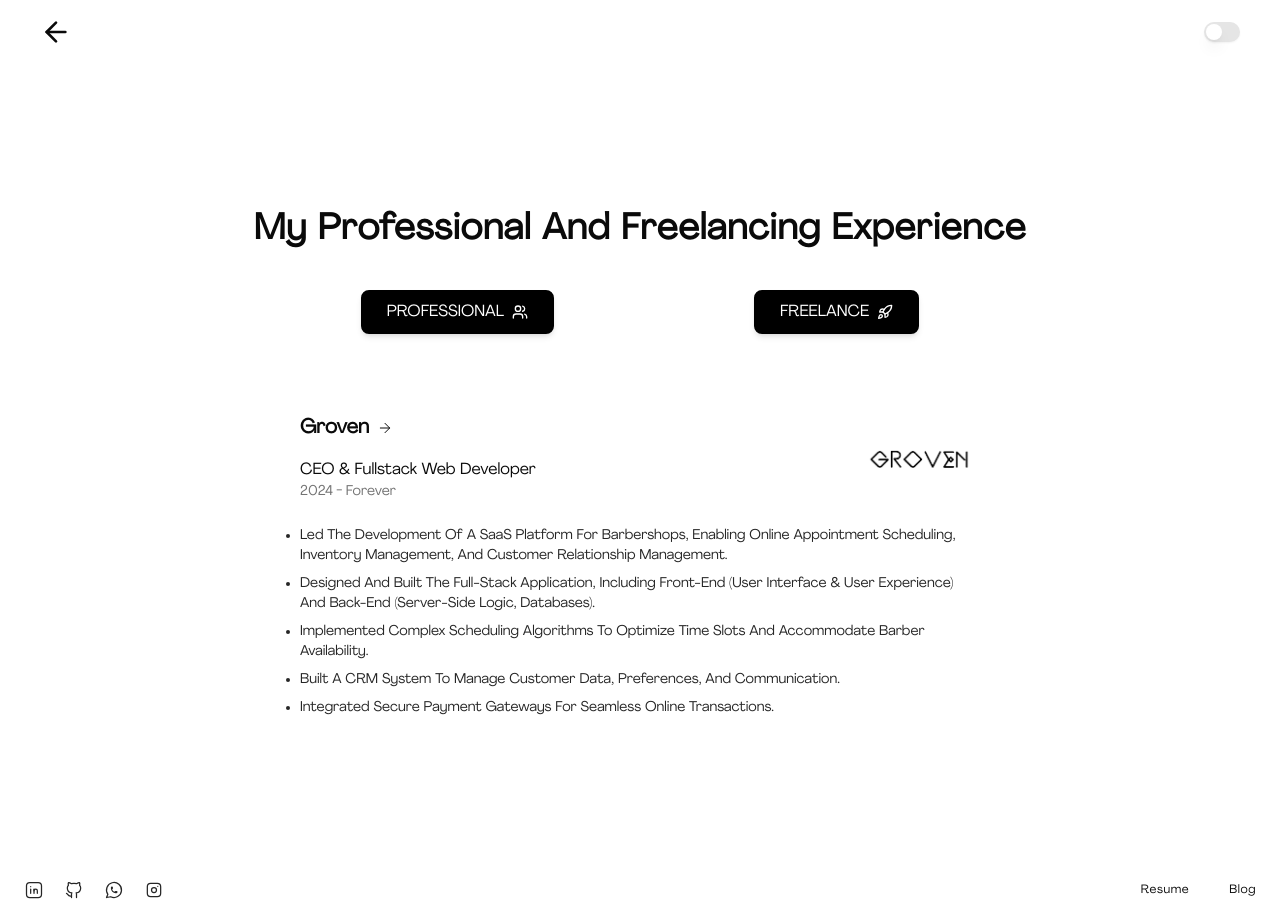
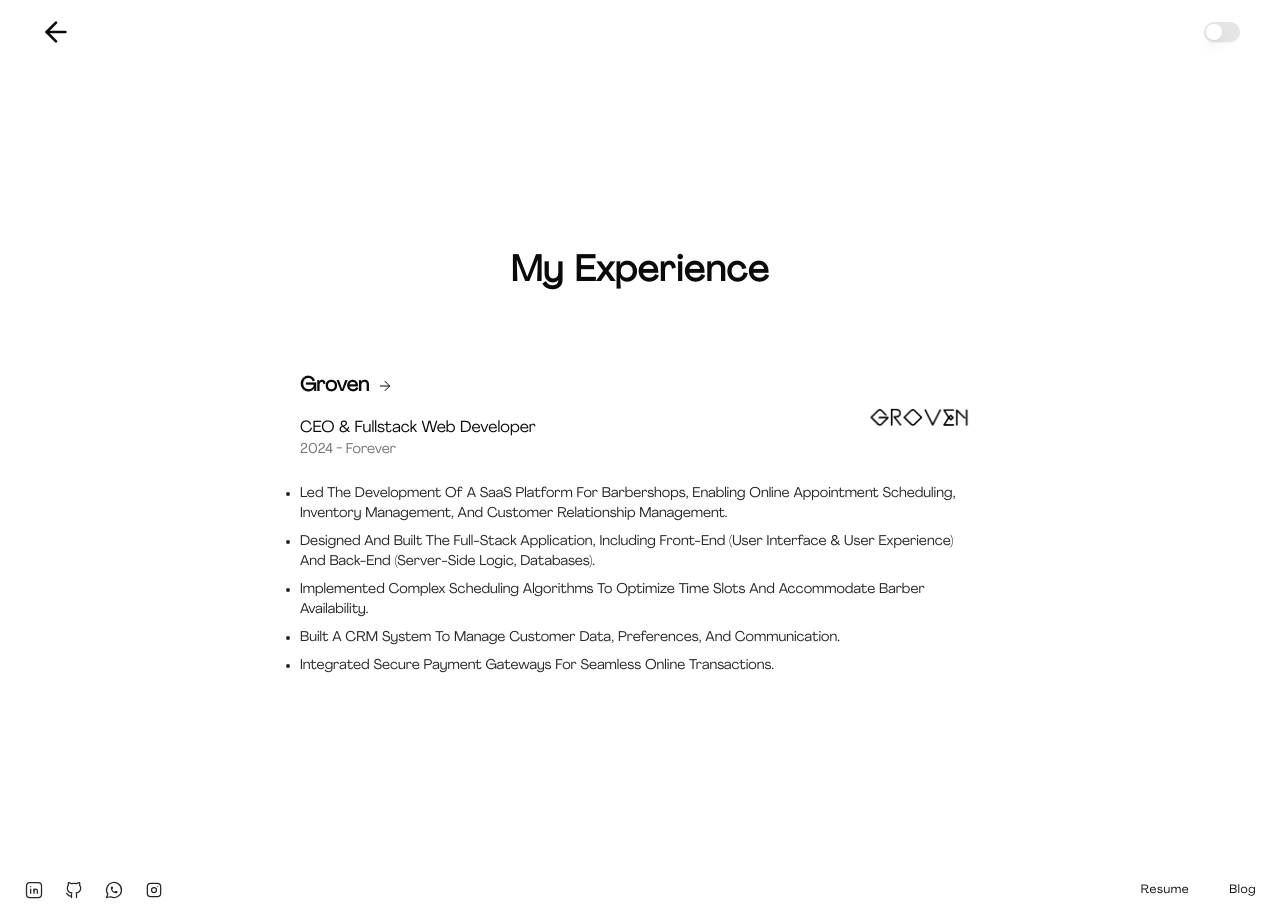
Before and after one commit to saadtresayyed10/minimal-portfolio, a Next.js app: page /experience in a window 1280 px wide. Built offline with nearby package versions, Linux system fonts and the light colour scheme.

Commit message:
Work Page done

```diff
--- a/app/(experience)/experience/page.tsx
+++ b/app/(experience)/experience/page.tsx
@@ -5,16 +5,8 @@ const WorkPage = () => {
   return (
     <div className="flex flex-col gap-y-10 justify-center items-center w-full min-h-screen">
       <h1 className="lg:text-4xl text-xl font-semibold capitalize font-agrandir text-center tracking-wide">
-        My Professional and Freelancing Experience
+        My Experience
       </h1>
-      <div className="flex items-center lg:gap-x-[200px] gap-x-8">
-        <button className="flex items-center justify-center gap-x-2 hover:gap-x-4 transition duration-300 bg-black text-white dark:bg-white dark:text-black uppercase font-agrandir px-6 py-2 rounded-lg shadow-md hover:bg-white hover:text-black hover:dark:bg-black hover:dark:text-white border-2 border-black dark:border-white">
-          Professional <Users className="w-4 h-4" />
-        </button>
-        <button className="flex items-center justify-center gap-x-2 hover:gap-x-4 transition duration-300 bg-black text-white dark:bg-white dark:text-black uppercase font-agrandir px-6 py-2 rounded-lg shadow-md hover:bg-white hover:text-black hover:dark:bg-black hover:dark:text-white border-2 border-black dark:border-white">
-          Freelance <Rocket className="w-4 h-4" />
-        </button>
-      </div>
       <ExperienceComponent />
     </div>
   );
```
